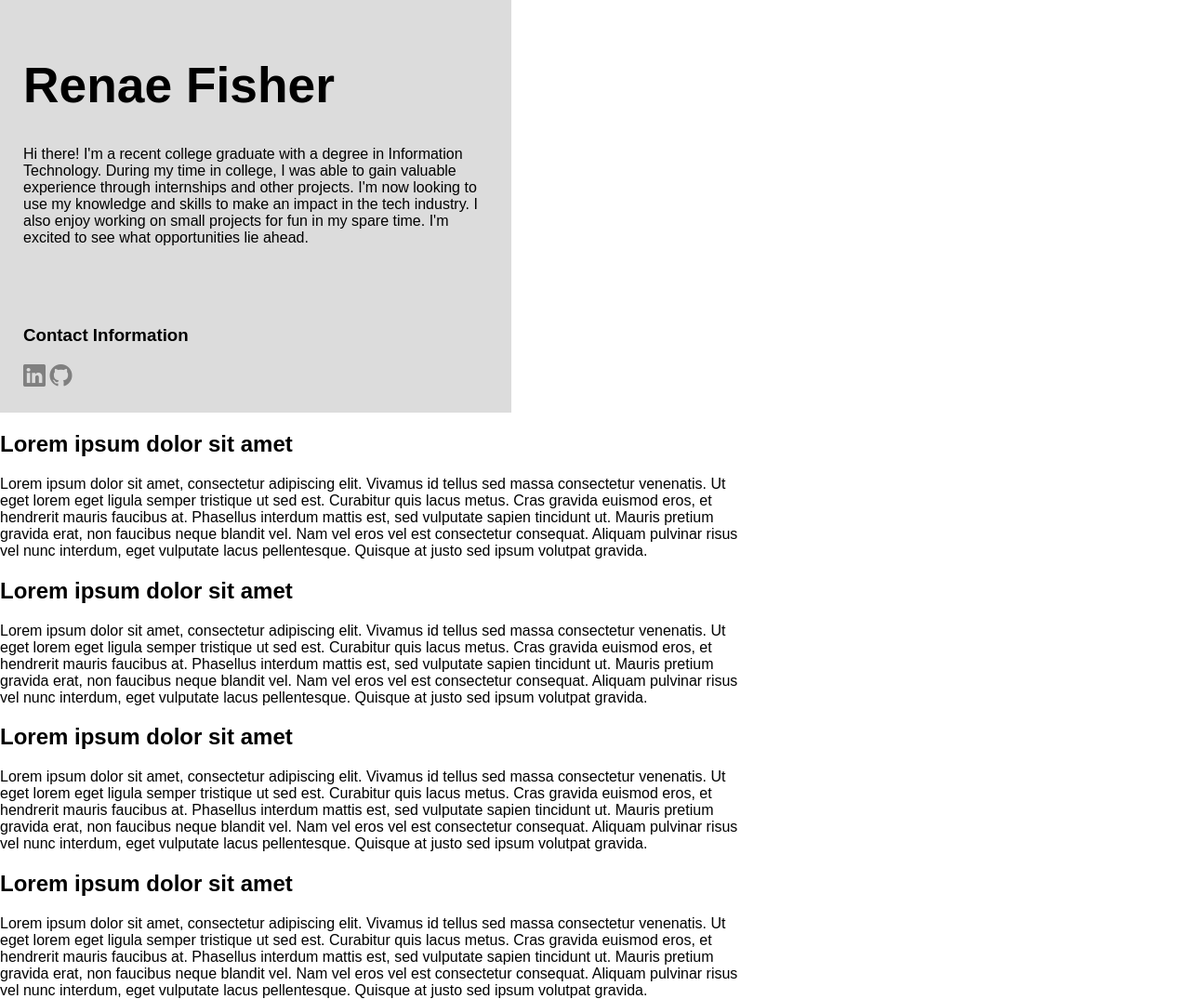
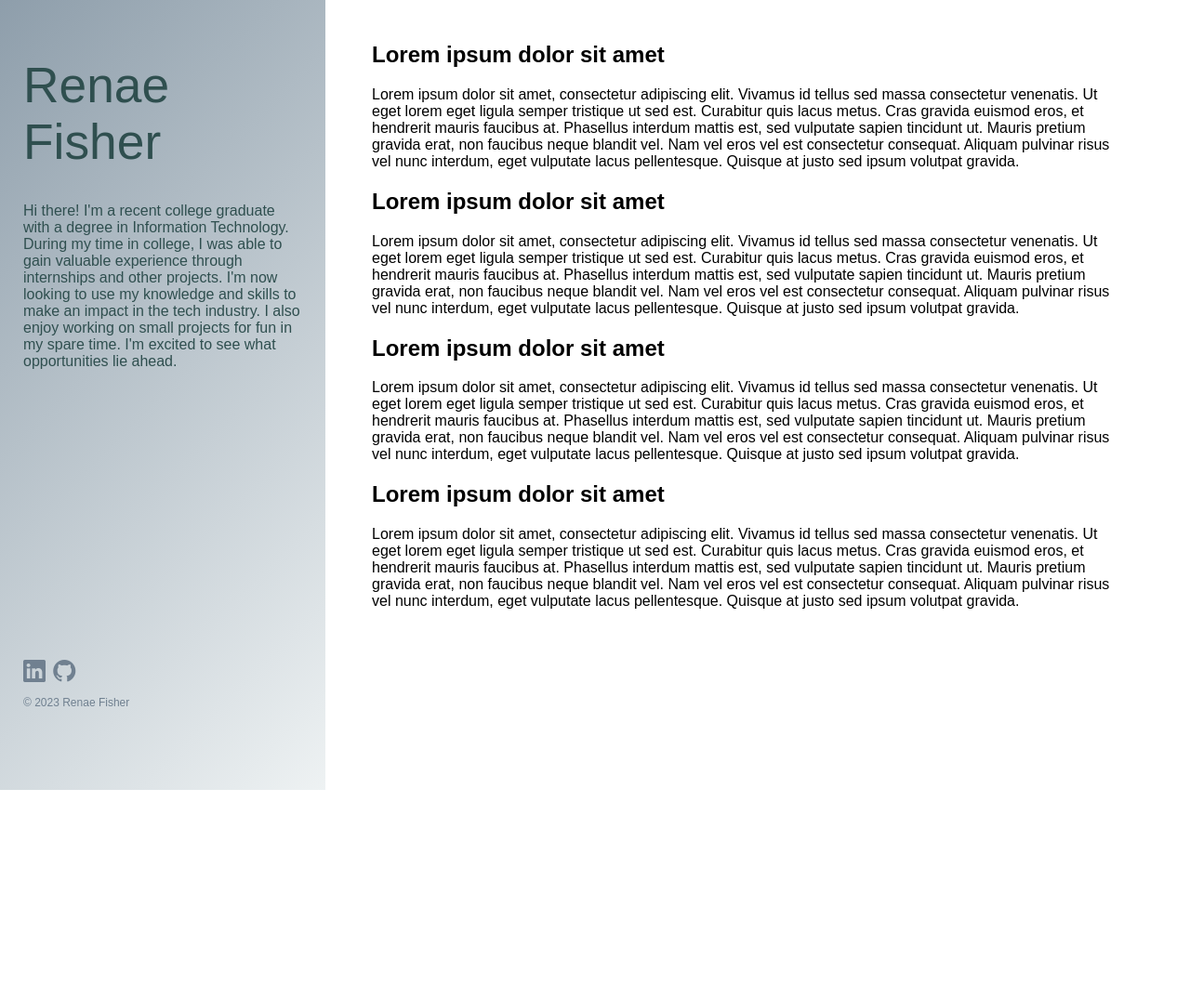
Before and after one commit to rfishe02/rfishe02.github.io, a plain HTML site: page index.html in a window 1280 px wide. Shown: the whole page at 93% size. After the commit the page ends 800 px from the top, so only its background shows below. Drawn offline with nearby package versions, Linux system fonts and the light colour scheme.

Commit message:
Created rough layout for different device types.

```diff
--- a/assets/css/index.css
+++ b/assets/css/index.css
@@ -1,51 +1,62 @@
+.txt-padding {
+    padding: 25px;
+}
+
 html {
     height: 100%;
-    width: 100%;
+    width: auto;
 }
 
 body {
-    height: 100%;
-    width: 100%;
     margin: 0;
     font-family: Arial, Helvetica, sans-serif;
 }
 
 header {
-    top: 0;
-    width: 100%;
-    background-color:rgb(220, 220, 220);
-    padding: 25px;
+    width: auto;
+    background: rgb(238,242,243);
+    background: linear-gradient(315deg, #eef2f3 0%, #8e9eab 100%);
+    overflow: visible;
+    color: #2F4F4F;
 }
 
 header h1 {
     font-size: 32pt;
+    font-weight: normal;
 }
 
 header p {
-    width: 500px;
+    max-width: 800px;
 }
 
-#project-list {
-    width: 800px;
+#project-list p {
+    max-width: 800px;
 }
 
 footer {
-    position: fixed;
-    bottom: 0;
-    width: 100%;
-    background-color:rgb(220, 220, 220);
-    padding: 25px;
+    width: auto;
+    background-color: #eef2f3;
 }
 
-footer a {
+footer h1 {
+    font-weight: normal;
+}
+
+.footer-txt {
+    font-size: 9pt;
+    color: #708090;
+}
+
+.footer-txt a {
+    color: #708090;
+}
+
+.social-icons {
     font-size: 18pt;
-    color: gray;
+    padding-right: 5px;
 }
 
 @media screen and (max-width: 576px) {
-    body p {
-        width: 250px;
-    }
     body h1 {
         font-size: 24pt;
     }
@@ -53,13 +64,22 @@ footer a {
 
 @media screen and (min-width: 992px) {
     header {
-        width: 500px;
+        position: fixed;
+        height: 100%;
+        width: 300px;
     }
     header h1 {
         font-size: 40pt;
     }
+    #project-list {
+        position: absolute;
+        left: 375px;
+        top: 0;
+    }
     footer {
-        position: static;
-        width: 500px;
+        position: fixed;
+        bottom: 0;
+        width: 300px;
+        background-color: rgba(255,255,255,0);
     }
 }
--- a/index.html
+++ b/index.html
@@ -3,6 +3,7 @@
   <head>
     <meta charset="utf-8">
     <meta name="viewport" content="width=device-width, initial-scale=1">
+
     <title>Renae Fisher's Portfolio</title>
 
     <link rel="stylesheet" href="https://cdn.jsdelivr.net/npm/bootstrap-icons@1.10.3/font/bootstrap-icons.css">
@@ -10,7 +11,7 @@
 </head>
   <body>
 
-	<header>
+	<header class="txt-padding">
 		<h1>Renae Fisher</h1>
 		<p>
 			Hi there! I'm a recent college graduate with a degree in Information Technology.
@@ -21,13 +22,7 @@
 		</p>
 	</header>
 
-	<footer>
-		<h3>Contact Information</h3>
-		<a href="https://www.linkedin.com/in/renae-fisher-270b9b14a/"><i class="bi bi-linkedin"></i></a>
-		<a href="https://github.com/rfishe02"><i class="bi bi-github"></i></a>
-	</footer>
-
-	<div id="project-list">
+	<div id="project-list" class="txt-padding">
 		<h2>Lorem ipsum dolor sit amet</h2>
 		<p>
 		Lorem ipsum dolor sit amet, consectetur adipiscing elit.
@@ -81,5 +76,11 @@
 		</p>
 	</div>
 
+	<footer class="txt-padding footer-txt">
+		<a class="social-icons" href="https://www.linkedin.com/in/renae-fisher-270b9b14a/"><i class="bi bi-linkedin"></i></a>
+		<a class="social-icons" href="https://github.com/rfishe02"><i class="bi bi-github"></i></a>
+		<p>© 2023 Renae Fisher</p>
+	</footer>
+
   </body>
 </html>
```
Also changed, not shown: images/fulls/mohammad-alizade-XgeZu2jBaVI-unsplash.jpg (added), 2 other files.
